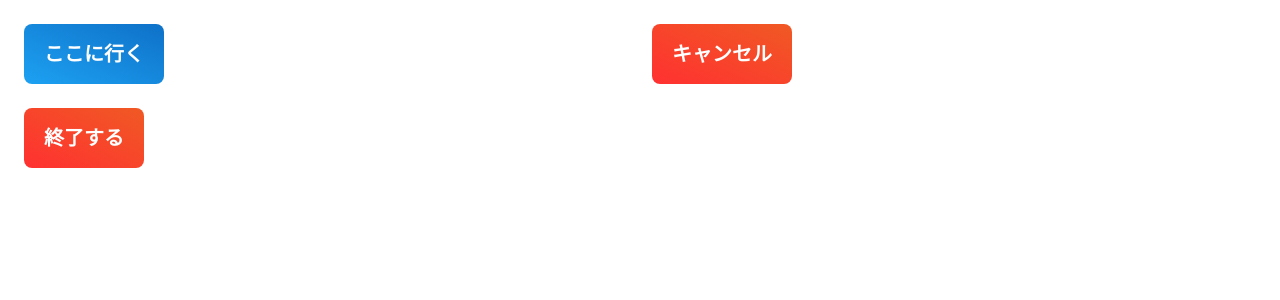
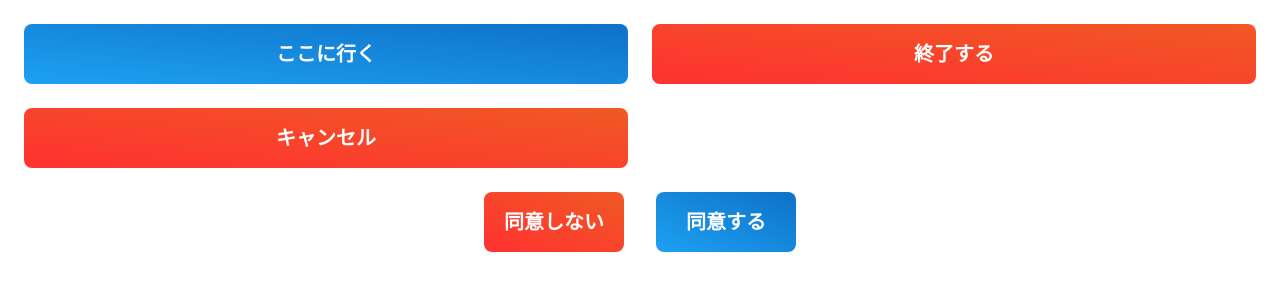
Before and after one commit to iputapp/lounas, a Next.js app: page /test/rect-button in a window 1280 px wide. Shown: the top 300 px of the page. Built offline with nearby package versions, Linux system fonts and the light colour scheme.

Commit message:
Fix `rect-button` more extensible (#131)
* Fix string prop to inner element

* Fix button width

```diff
--- a/src/app/test/rect-button/page.tsx
+++ b/src/app/test/rect-button/page.tsx
@@ -12,10 +12,26 @@ export default function Test() {
   };
 
   return (
-    <div className="grid grid-cols-2 gap-6 p-6">
-      <RectButton text="ここに行く" color="blue" onClick={decide} />
-      <RectButton text="キャンセル" color="red" onClick={cancel} />
-      <RectButton text="終了する" color="red" onClick={cancel} />
-    </div>
+    <>
+      <div className="grid grid-cols-2 gap-6 p-6">
+        <RectButton color="blue" onClick={decide}>
+          ここに行く
+        </RectButton>
+        <RectButton color="red" onClick={cancel}>
+          終了する
+        </RectButton>
+        <RectButton color="red" onClick={cancel}>
+          キャンセル
+        </RectButton>
+      </div>
+      <div className="mx-auto grid w-fit grid-cols-2 place-items-center gap-8 px-5">
+        <RectButton color="red" onClick={cancel}>
+          同意しない
+        </RectButton>
+        <RectButton color="blue" onClick={decide}>
+          同意する
+        </RectButton>
+      </div>
+    </>
   );
 }
--- a/src/components/buttons/RectButton/index.tsx
+++ b/src/components/buttons/RectButton/index.tsx
@@ -3,15 +3,15 @@
 import styles from "./styles.module.scss";
 
 type RectButtonProps = {
-  text: string;
+  children: React.ReactNode;
   color: "blue" | "red";
   onClick: () => void;
 };
 
-export function RectButton({ text, color, onClick }: RectButtonProps) {
+export function RectButton({ children, color, onClick }: RectButtonProps) {
   return (
     <button className={`${styles.box} ${styles[color]} ${styles.flexCenterAll}`} onClick={onClick}>
-      <span className={styles.text}>{text}</span>
+      <span className={styles.text}>{children}</span>
     </button>
   );
 }
--- a/src/components/buttons/RectButton/styles.module.scss
+++ b/src/components/buttons/RectButton/styles.module.scss
@@ -1,7 +1,7 @@
 @use "variables" as var;
 
 .box {
-  @apply w-fit overflow-clip rounded-lg px-5 py-4;
+  @apply w-full overflow-clip rounded-lg px-5 py-4;
 
   &.blue {
     background: linear-gradient(to right top, #1da1f2, #0e71c8);
```
